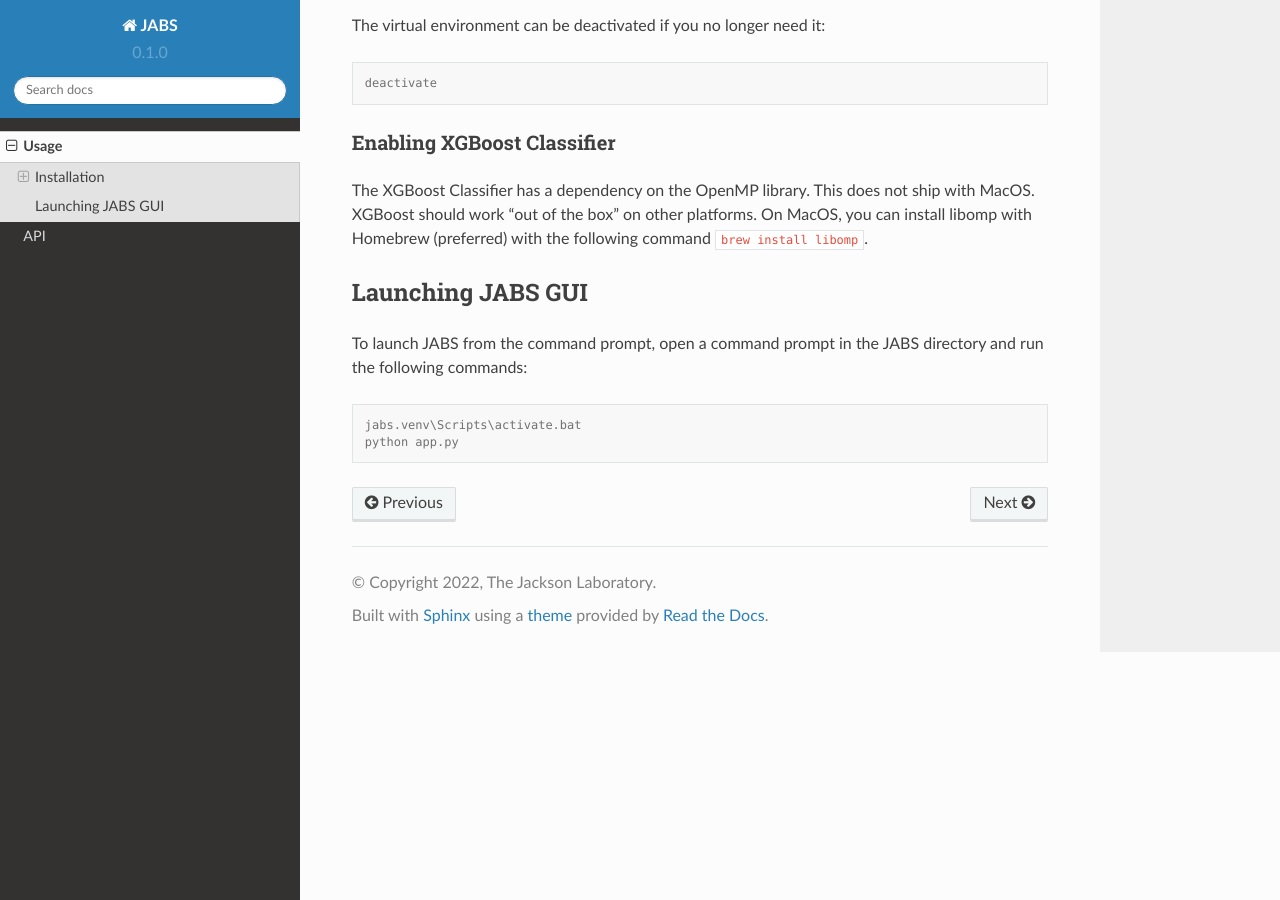
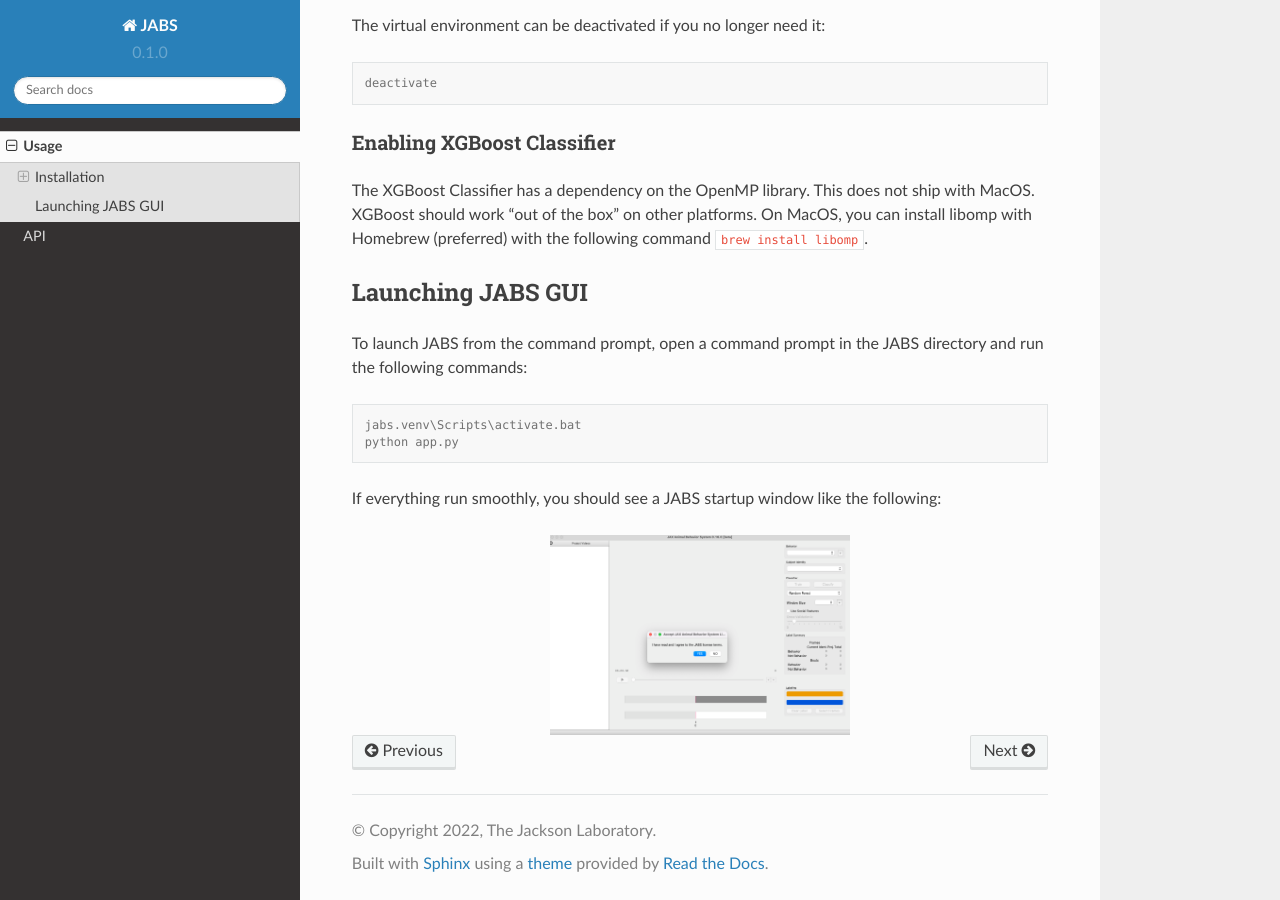
Before and after one commit to KumarLabJax/JABS-behavior-classifier, a Sphinx documentation site: the page built from docs/source/usage.rst, in a window 1280 px wide and 900 px high, scrolled down 712 px. Built offline with Sphinx 7.4.7 and the Read the Docs theme 2.0.0, drawn with Linux system fonts in a browser that asks for light colours.

Commit message:
Added jabs startup image

```diff
--- a/docs/source/usage.rst
+++ b/docs/source/usage.rst
@@ -59,3 +59,11 @@
 
    jabs.venv\Scripts\activate.bat
    python app.py
+
+If everything run smoothly, you should see a JABS startup window like the following:
+
+.. image:: images/JABS_startup.png
+    :width: 300px
+    :align: center
+    :height: 200px
+    :alt: alternate text
```
